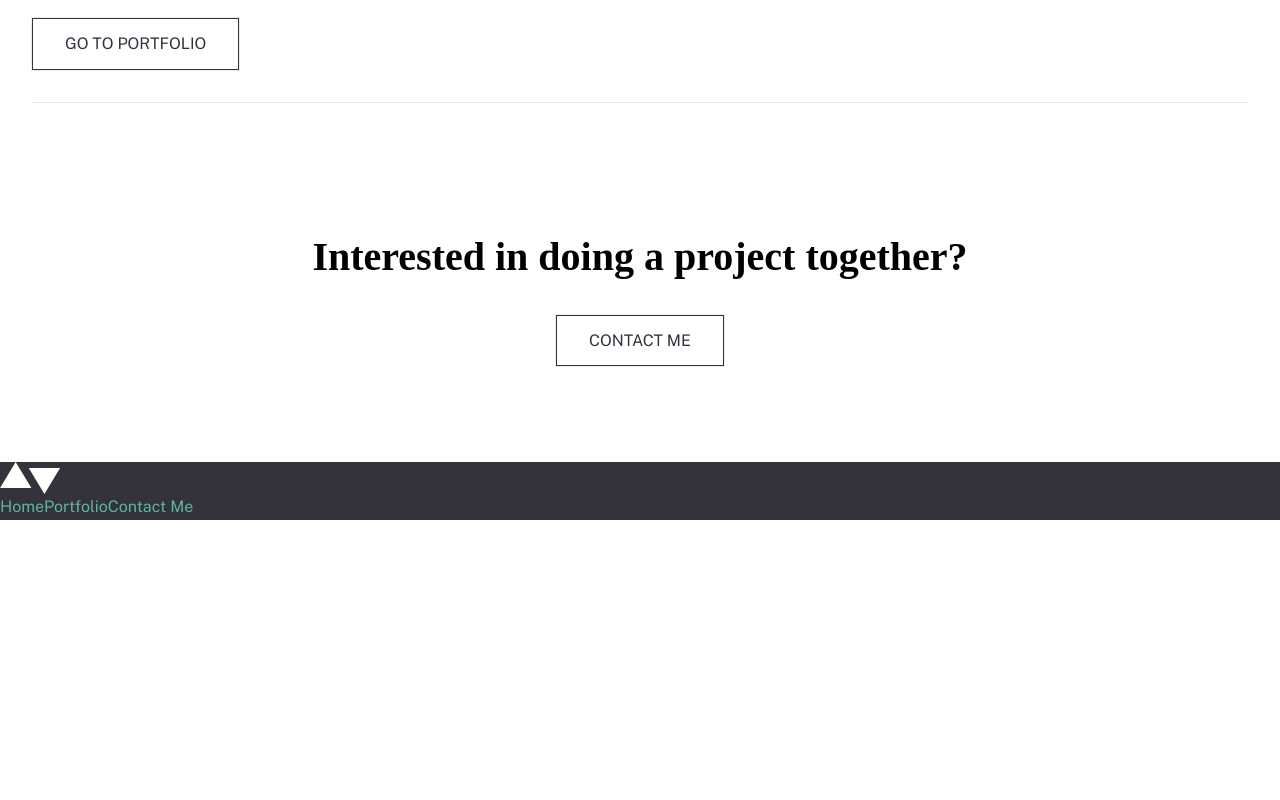
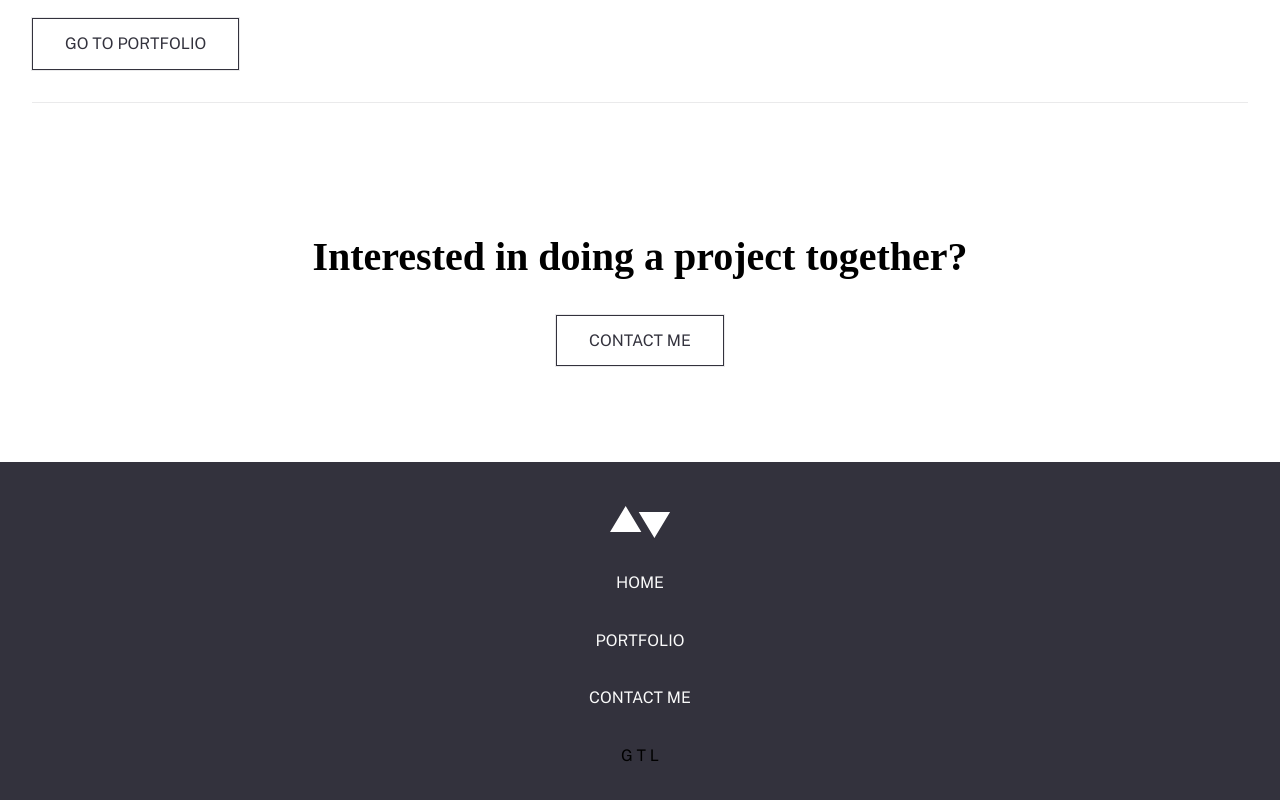
Before and after one commit to erikdcodes/Minimalist-Portfolio, a Next.js app: page / in a window 1280 px wide. Shown: the part 2360-3160 px from the top of the page. Before the commit the page ends 2880 px from the top, so only its background shows below. Built offline with nearby package versions, Linux system fonts and the light colour scheme; a web font is replaced by a local one.

Commit message:
footer styling

```diff
--- a/layouts/DefaultLayout.js
+++ b/layouts/DefaultLayout.js
@@ -24,7 +24,7 @@ const DefaultLayout = ({ children }) => {
           <a href="#">Portfolio</a>
           <a href="#">Contact Me</a>
         </div>
-        <div className="socials"></div>
+        <div className="socials">G T L</div>
       </footer>
     </Wrapper>
   );
@@ -48,5 +48,22 @@ const Wrapper = styled.div`
 
   footer {
     background: ${colors.greyDarkBlue};
+    min-height: 350px;
+    display: flex;
+    gap: 32px;
+    flex-direction: column;
+    justify-content: center;
+    align-items: center;
+  }
+  .links {
+    display: flex;
+    flex-direction: column;
+    text-align: center;
+    text-transform: uppercase;
+    gap: 32px;
+  }
+
+  .links a {
+    color: ${colors.veryLightGrey};
   }
 `;
--- a/pages/_document.js
+++ b/pages/_document.js
@@ -6,7 +6,7 @@ class MyDocument extends Document {
       <Html>
         <Head>
           <link rel="preconnect" href="https://fonts.googleapis.com" />
-          <link rel="preconnect" href="https://fonts.gstatic.com" crossorigin />
+          {/* <link rel="preconnect" href="https://fonts.gstatic.com" crossorigin /> */}
           <link
             href="https://fonts.googleapis.com/css2?family=Ibarra+Real+Nova:ital,wght@0,400;0,500;0,600;0,700;1,400;1,500;1,600&family=Public+Sans:wght@100;200;300;400;500;600;700;800;900&display=swap"
             rel="stylesheet"
```
